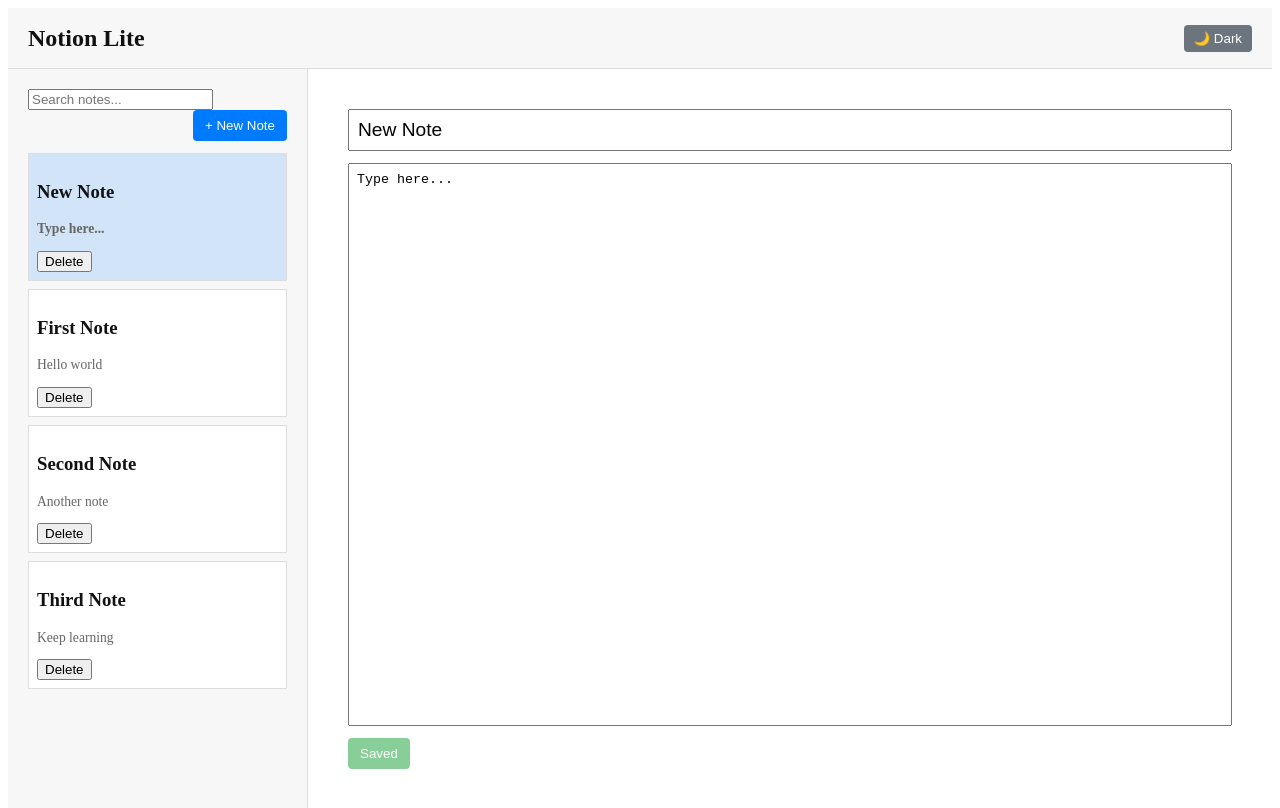
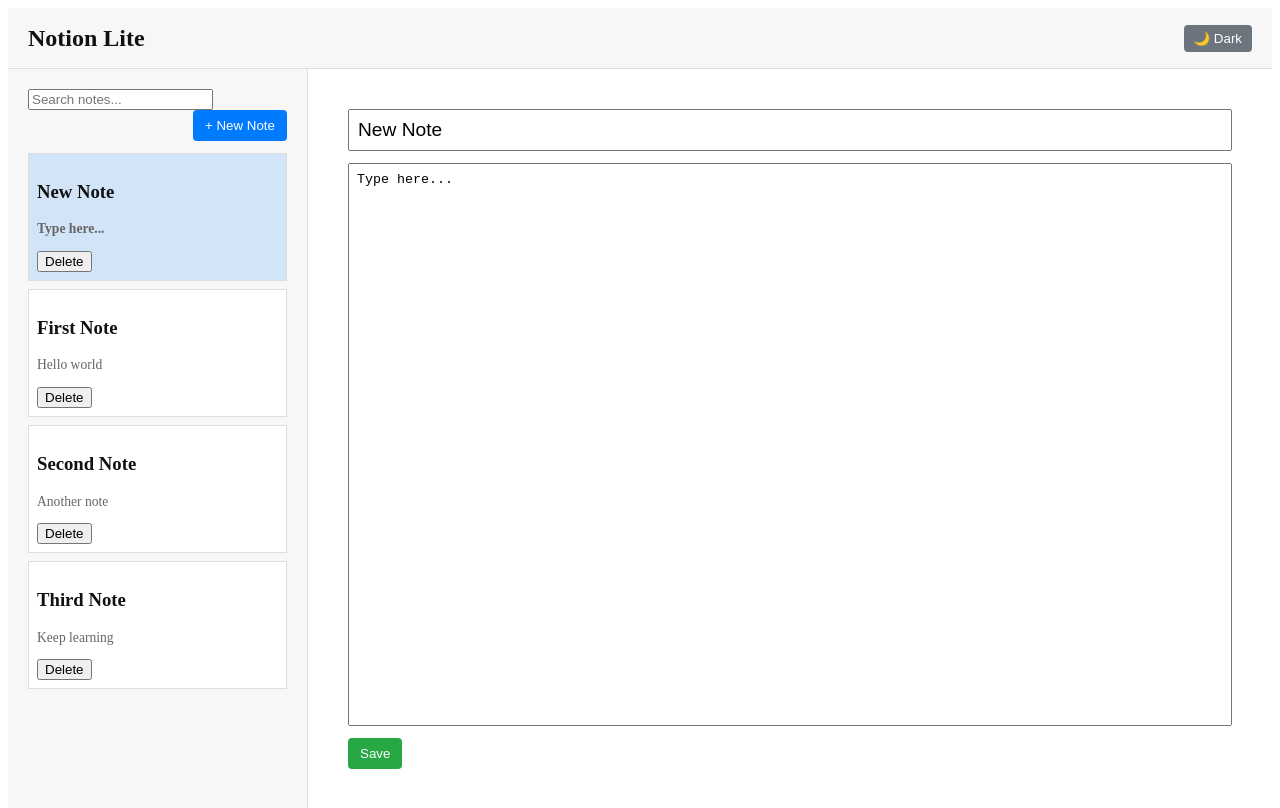
Before and after one commit to saifxss/notion-lite, a React (Vite) app: page / in a window 1280 px wide. Both pictures are taken after typing "Sample" into the empty fields and a click on the button "+ New Note". Shown: the top 808 px of the page. Built offline with nearby package versions, Linux system fonts and the light colour scheme.

Commit message:
Improve NoteEditor autosave logic and UX

```diff
--- a/src/App.css
+++ b/src/App.css
@@ -36,7 +36,11 @@
 }
 
 .note-item:hover {
-  background: #f5f5f5;
+  background: rgba(0, 0, 0, 0.05);
+}
+
+[data-theme="dark"] .note-item:hover {
+  background: rgba(255, 255, 255, 0.05);
 }
 
 .note-item.selected {
--- a/src/components/NoteEditor.tsx
+++ b/src/components/NoteEditor.tsx
@@ -7,9 +7,10 @@
 }
 
 export default function NoteEditor({ note, onChange }: NoteEditorProps) {
-  const [title, setTitle] = useState(note?.title ?? "");
-  const [content, setContent] = useState(note?.content ?? "");
+  const [title, setTitle] = useState("");
+  const [content, setContent] = useState("");
   const [isSaving, setIsSaving] = useState(false);
+  const [hasUnsavedChanges, setHasUnsavedChanges] = useState(false);
 
   const titleRef = useRef<HTMLInputElement>(null);
   const contentRef = useRef<HTMLTextAreaElement>(null);
@@ -17,30 +18,35 @@
   useEffect(() => {
     setTitle(note?.title ?? "");
     setContent(note?.content ?? "");
-  }, [note?.id]);
+    setHasUnsavedChanges(false);
+  }, [note]);
 
-  const isUnchanged = note ? (note.title === title && note.content === content) : true;
   const disabled = !note;
 
   useEffect(() => {
     titleRef.current?.focus();
-  }, [note?.id]);
+  }, [note]);
 
   useEffect(() => {
-    if (!note || isUnchanged) {
-      setIsSaving(false);
+    if (!note) return;
+
+    const changed = !(note.title === title && note.content === content);
+
+    if (!changed) {
       return;
     }
 
-    setIsSaving(true);
+    setHasUnsavedChanges(true);
 
     const timeout = setTimeout(() => {
       onChange({ ...note, title, content });
-      setIsSaving(false); // ✅ important
+      setIsSaving(false);
+      setHasUnsavedChanges(false);
     }, 500);
 
+
     return () => clearTimeout(timeout);
-  }, [title, content, isUnchanged, note, onChange]);
+  }, [title, content, note, onChange]);
 
   useEffect(() => {
     const handleEscape = (e: KeyboardEvent) => {
@@ -62,7 +68,7 @@
   }
 
   const save = () => {
-    onChange({ ...note, title, content });
+    onChange({ ...note!, title, content });
   };
 
   return (
@@ -86,9 +92,9 @@
         <button
           className="save-btn"
           onClick={save}
-          disabled={isUnchanged}
+          disabled={!hasUnsavedChanges || isSaving}
         >
-          {isSaving ? "Saving..." : isUnchanged ? "Saved" : "Save"}
+          {isSaving ? "Saving..." : hasUnsavedChanges ? "Save" : "Saved"}
         </button>
       </div>
     </div>
```
